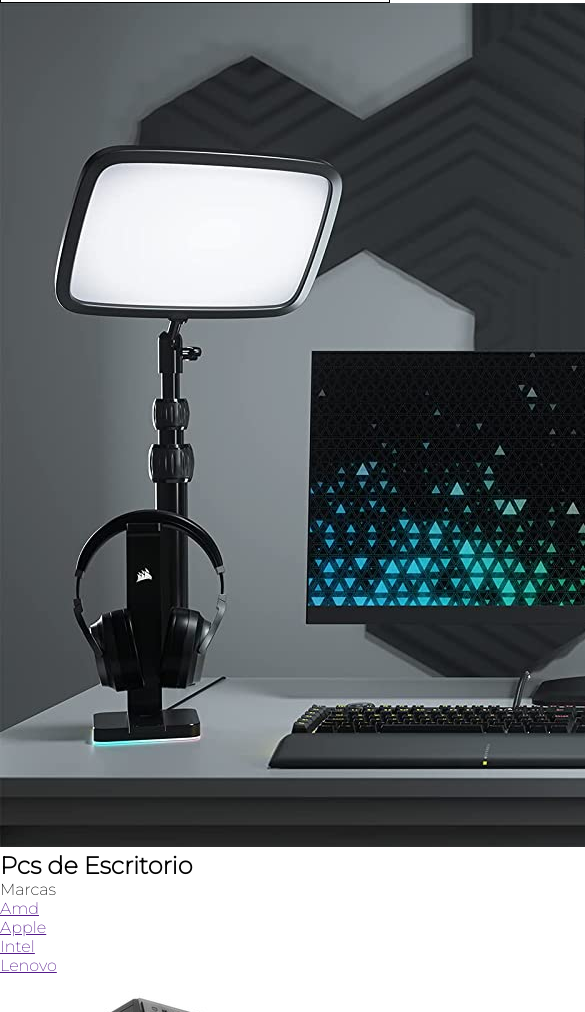
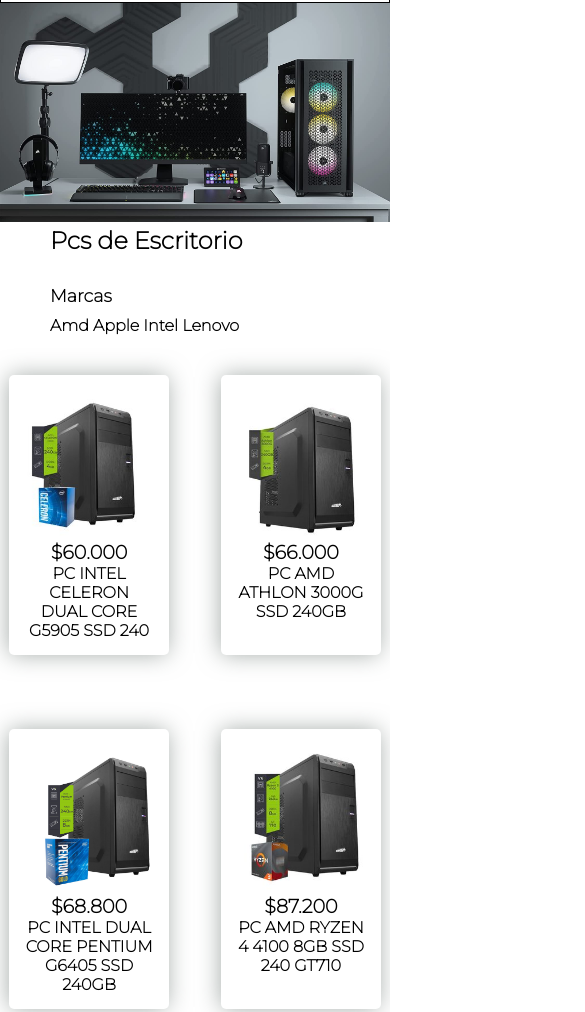
Before and after one commit to ezequielsuarez304/tiendaonline, a plain HTML site: page pages/Pcs de Escritorio.html in a window 390 px wide. Shown: the part 326-1338 px from the top of the page, 585 px wide, since content can reach past the window. Drawn offline with Linux system fonts and the light colour scheme; a web font is replaced by a local one.

Commit message:
cambiopcdeescritorio

```diff
--- a/css/style.css
+++ b/css/style.css
@@ -15,8 +15,8 @@
     display: flex;
     flex-direction: column;
     flex-wrap: wrap;
-    width: 100vw;
 }
+
 .headerSectionOne {
     background-color: #2D2D33;
     height: 35px;
@@ -269,6 +269,67 @@
 
 }
 
+.containerPcs{
+    display: flex;
+    margin: 30px 0px;
+
+}
+.firstContainerPcs{
+    display: flex;
+    flex-wrap: wrap;
+    gap: 4vh;
+
+}
+
+.mainPcsDeEscritorio img {
+    width: 100%;
+}
+.mainPcsDeEscritorio h2 {
+padding-left: 50px;
+}
+.columnaPcDeEscritorio {
+    width: 200px;
+    margin: 0px 50px;
+}
+
+.columnaPcDeEscritorio ul {
+    list-style-type: none;
+    padding: 0;
+}
+
+.columnaPcDeEscritorio ul li {
+    padding: 2px 0px;
+}
+
+.columnaPcDeEscritorio ul li a {
+    text-decoration: none;
+    color: black;
+    font-weight: bold;
+
+}
+
+.columnaPcDeEscritorio p {
+    font-size: 1.1rem;
+    font-weight: bolder;
+}
+
+.boxOnePcs{
+    display: flex;
+    flex-direction: column;
+    align-items: center;
+    width: 200px;
+    padding: 15px;
+    border-radius: 5px;
+    box-shadow: -1px 0px 23px -1px rgba(110,120,115,0.64);
+    -webkit-box-shadow: -1px 0px 23px -1px rgba(110,120,115,0.64);
+    -moz-box-shadow: -1px 0px 23px -1px rgba(110,120,115,0.64);
+}
+
+.boxOnePcs img {
+    width: 150px;
+    height: 150px;
+}
+
 
 @media screen and (max-width: 1000px){
 
@@ -368,3 +429,34 @@
 
     }
 }
+
+@media screen and (max-width: 450px){
+
+    .containerPcs {display: flex;
+    flex-direction: column;
+
+    }
+
+    .boxOnePcs {
+        width: 160px;
+        margin: 20px auto;
+
+
+
+    }
+    .boxOnePcs img {
+        width: 150px;
+        height: 150px;
+    }
+    .columnaPcDeEscritorio{
+        margin-bottom: 20px;
+    }
+
+    .columnaPcDeEscritorio p {
+        margin-bottom: 10px;
+    }
+    .columnaPcDeEscritorio ul li {
+        display: inline;
+    }
+
+}
--- a/pages/Pcs de Escritorio.html
+++ b/pages/Pcs de Escritorio.html
@@ -12,7 +12,7 @@
 </head>
 <body>
 
-    <header>
+    <header >
         <div class="headerSectionOne">
             <a href=""> Centro de Ayuda</a>
         </div>
@@ -50,7 +50,7 @@
     </main>
     <section class="containerPcs">
 
-        <div class="columna">
+        <div class="columnaPcDeEscritorio">
             <ul>
                 <p>Marcas</p>
                 <li><a href="">Amd</a></li>
```
